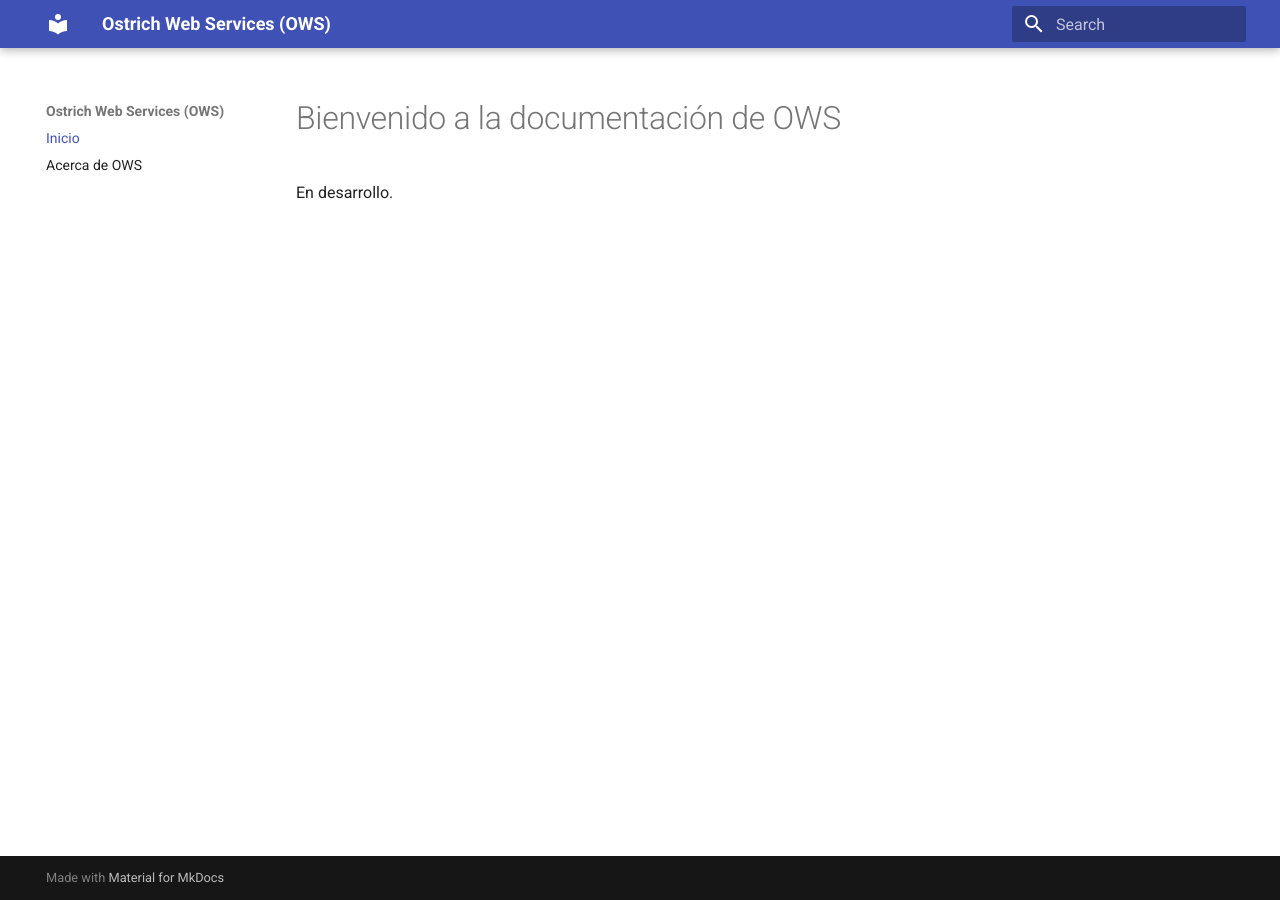
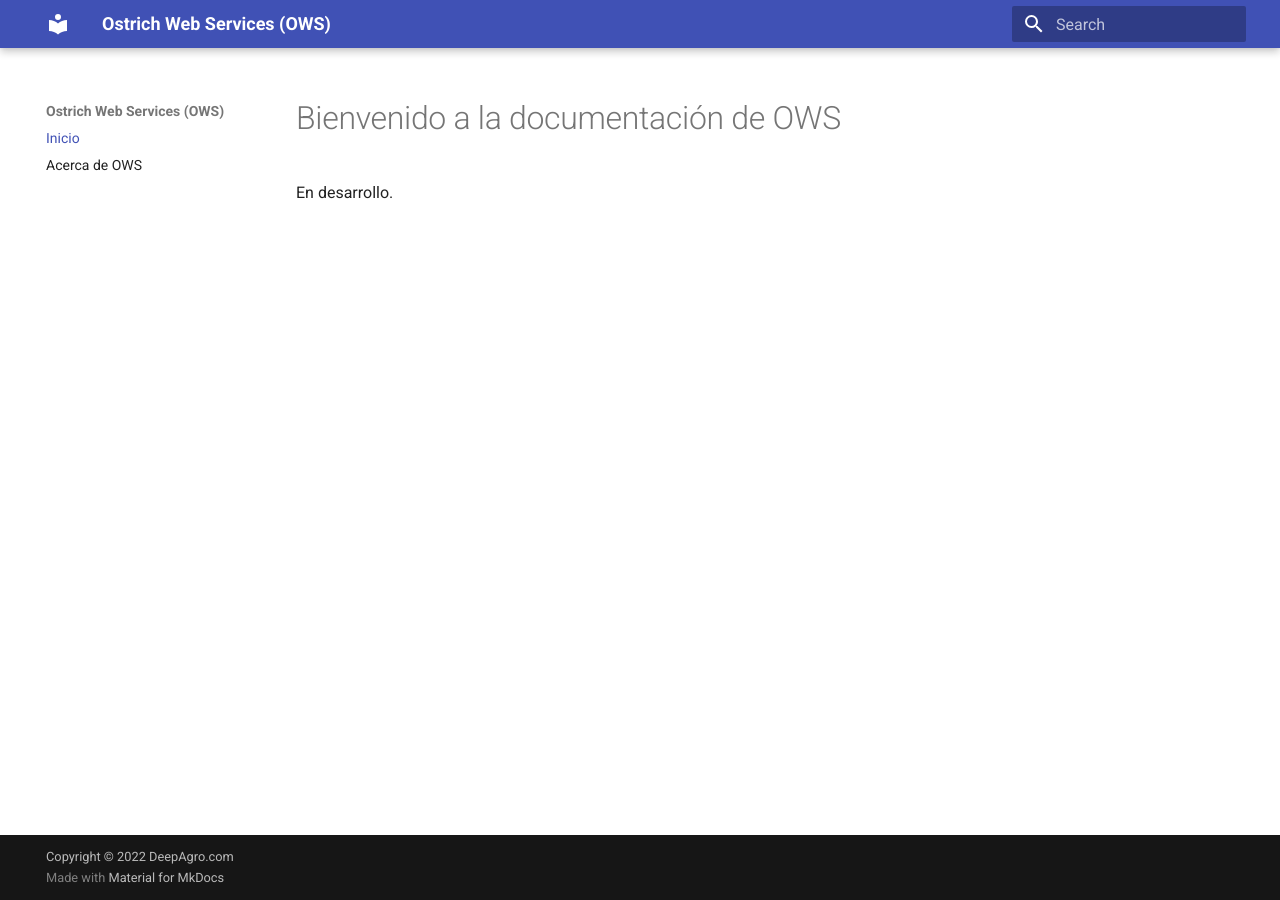
Before and after one commit to deepagro/ows_docs, an MkDocs documentation site: the page built from docs/index.md, in a window 1280 px wide. Built offline with MkDocs 1.6.1 and Material for MkDocs 9.7.7, drawn with Linux system fonts in a browser that asks for light colours.

Commit message:
Add copyrights and MD extensions (emojies)

```diff
--- a/mkdocs.yml
+++ b/mkdocs.yml
@@ -1,5 +1,7 @@
 site_name: Ostrich Web Services (OWS)
 site_url: https://docs.ostrich.ag
+
+copyright: Copyright &copy; 2022 DeepAgro.com
 
 nav:
   - Inicio: index.md
@@ -7,3 +9,9 @@ nav:
 
 theme:
   name: material
+
+markdown_extensions:
+  - attr_list
+  - pymdownx.emoji:
+      emoji_index: !!python/name:materialx.emoji.twemoji
+      emoji_generator: !!python/name:materialx.emoji.to_svg
```
